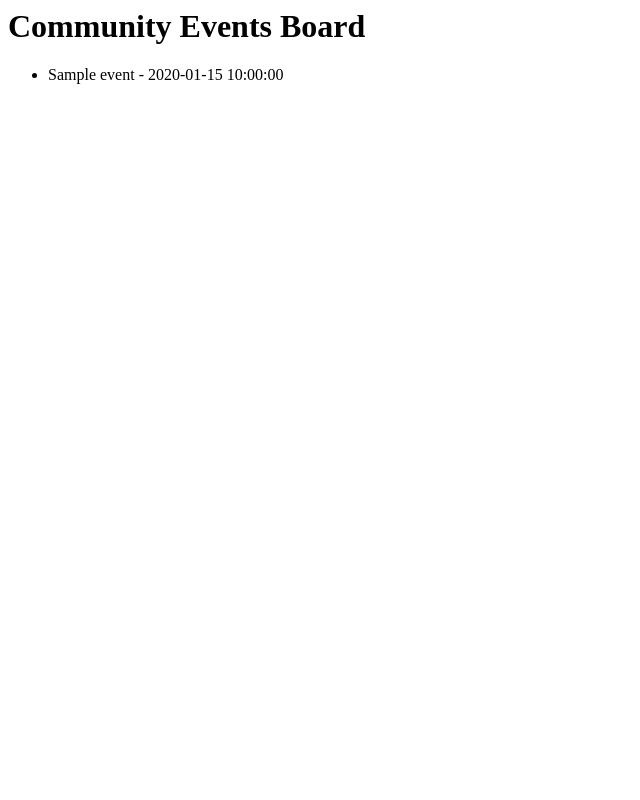
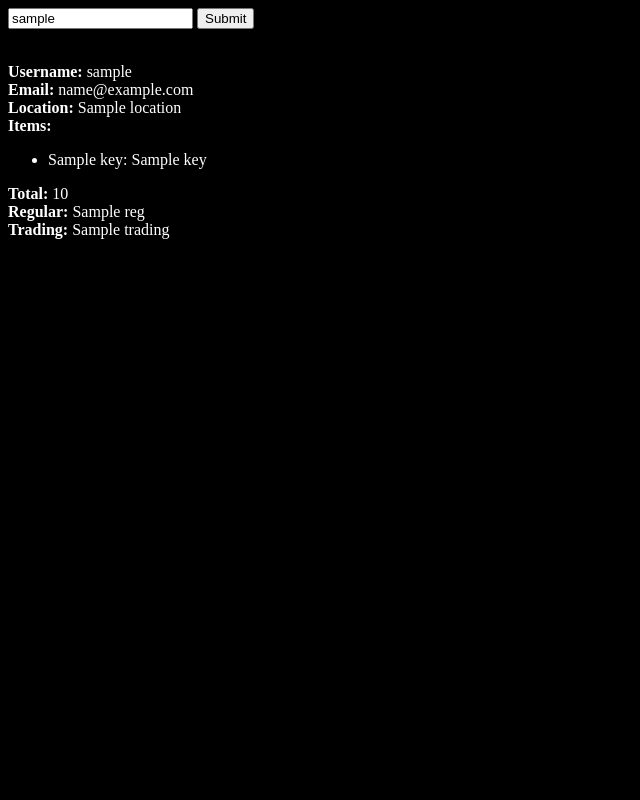
Before and after one commit to lhjtrades/aug-domestic, a Flask app: template templates/index.html in a window 1280 px wide. Shown: the whole page, without its empty margins (0-640 px from the left). Run offline with Flask 2, Linux system fonts and the light colour scheme; the template is opened without the code that fills it: most values are stand-ins (such as "Sample title", 1, 10 or a date in 2020); some libraries are stand-ins or nearby versions.

Commit message:
first change

```diff
--- a/app.py
+++ b/app.py
@@ -3,44 +3,41 @@
 from flask import Flask
 from flask import render_template
 from flask import request
-# from flask_pymongo import PyMongo
+from flask_pymongo import PyMongo
+from datetime import datetime
+import os
 
 
 # -- Initialization section --
 app = Flask(__name__)
 
-events = [
-        {"event":"First Day of Classes", "date":"2019-08-21"},
-        {"event":"Winter Break", "date":"2019-12-20"},
-        {"event":"Finals Begin", "date":"2019-12-01"}
-    ]
+app.config['SECRET'] = os.getenv("SECRET_KEY")
+SECRET = app.config['SECRET']
 
 # name of database
-# app.config['MONGO_DBNAME'] = 'database-name'
+app.config['MONGO_DBNAME'] = 'joiners'
 
 # URI of database
-# app.config['MONGO_URI'] = 'mongo-uri'
+app.config['MONGO_URI'] = f'mongodb+srv://admin_2:{SECRET}@cluster0.fnifx.mongodb.net/joiners?retryWrites=true&w=majority'
 
-# mongo = PyMongo(app)
+mongo = PyMongo(app)
 
 # -- Routes section --
 # INDEX
 
 @app.route('/')
 @app.route('/index')
+def index():
+    return render_template("index.html", time = datetime.now())
 
-def index():
-    return render_template('index.html', events = events)
-
-
-# CONNECT TO DB, ADD DATA
-
-@app.route('/add')
-
-def add():
-    # connect to the database
-
-    # insert new data
-
-    # return a message to the user
-    return ""
+@app.route('/search', methods=['POST', 'GET'])
+def search():
+    if request.method == 'POST':
+        joiners = mongo.db.joiners
+        existing_joiner = joiners.find_one({'username' : request.form['search']})
+        info = dict(existing_joiner)
+        info2 = existing_joiner['items']
+        if existing_joiner is None:
+            return render_template('index.html', time = datetime.now())
+        return render_template('index.html', info = info, info2 = info2, time = datetime.now())
+    return render_template('index.html', time = datetime.now())
--- a/static/css/style.css
+++ b/static/css/style.css
@@ -0,0 +1,4 @@
+body {
+    background-color:black;
+    color:white;
+}
--- a/templates/index.html
+++ b/templates/index.html
@@ -1,15 +1,27 @@
 <html>
     <head>
-        <title>Community Events Board</title>
+        <title>AUGUST DOMESTIC - lhjtrades</title>
+        <link rel="stylesheet" type="text/css" href="static/css/style.css?q={{ time }}" />
     </head>
     <body>
-      <h1>Community Events Board</h1>
-      <div class="event-list">
+        <form action="/search" method="POST">
+            <input type="text" name="search" placeholder="Search" value="{% if info %}{{info.username}}{% endif %}">
+            <input type="submit" value="Submit">
+        </form>
+        <br/>
+        {% if info %}
+        <b>Username:</b> {{ info.username }}<br/>
+        <b>Email:</b> {{ info.email }}<br/>
+        <b>Location:</b> {{ info.location }}<br/>
+        <b>Items:</b><br/>
         <ul>
-          {% for event in events %}
-            <li>{{ event.event }} - {{ event.date }}</li>
-          {% endfor %}
+            {% for key in info2 %}
+                <li>{{key}}: {{info2[key]}}</li>
+            {% endfor %}
         </ul>
-      </div>
+        <b>Total:</b> {{ info.total }}<br/>
+        <b>Regular:</b> {{ info.reg }}<br/>
+        <b>Trading:</b> {{ info.trading }}<br/>
+        {% endif %}
     </body>
 </html>
```
